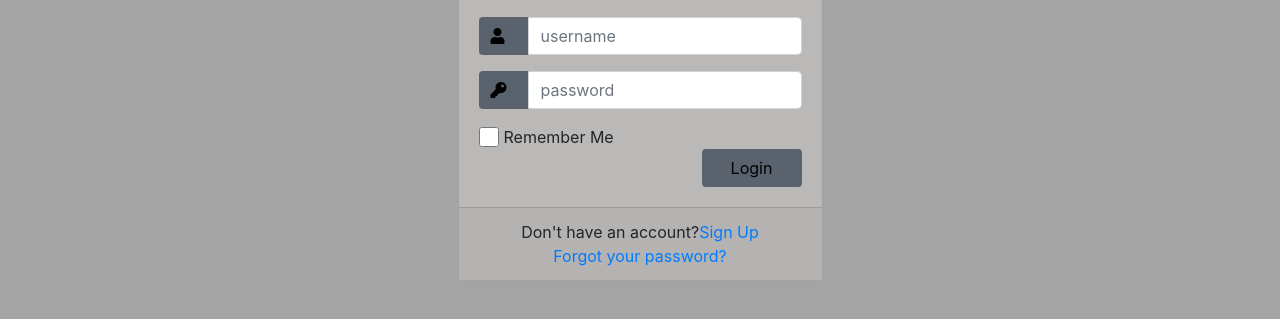
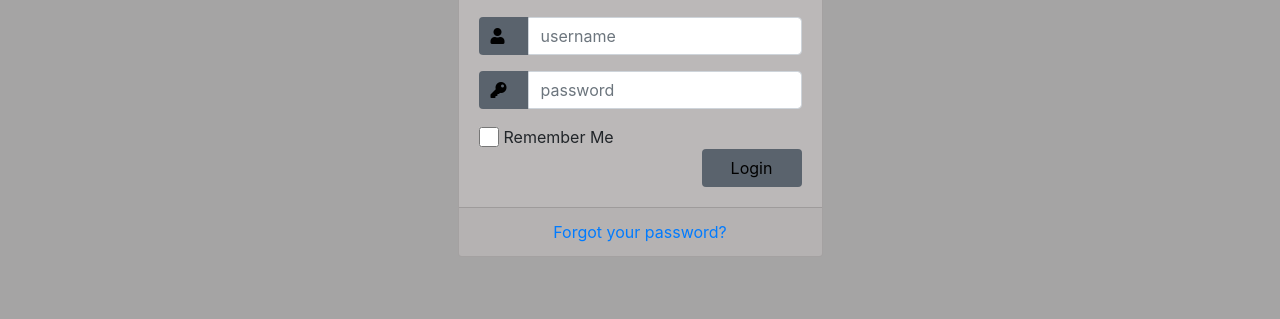
Before and after one commit to T4S-Projektgruppe/T4S_Website, a plain HTML site: page Frontend/Login.html in a window 1280 px wide. Shown: the part 201-520 px from the top of the page. Drawn offline with nearby package versions, Linux system fonts and the light colour scheme.

Commit message:
Deleted useless links

```diff
--- a/Frontend/Login.html
+++ b/Frontend/Login.html
@@ -64,9 +64,6 @@
                 </div>
                 <div class="card-footer">
                     <div class="d-flex justify-content-center">
-                        Don't have an account?<a href="Signup.html">Sign Up</a>
-                    </div>
-                    <div class="d-flex justify-content-center">
                         <a href="#">Forgot your password?</a>
                     </div>
                 </div>
@@ -75,8 +72,6 @@
     </div>
 
 
-    <script src="https://code.jquery.com/jquery-3.5.1.slim.min.js" integrity="sha384-DfXdz2htPH0lsSSs5nCTpuj/zy4C+OGpamoFVy38MVBnE+IbbVYUew+OrCXaRkfj" crossorigin="anonymous"></script>
-    <script src="https://cdn.jsdelivr.net/npm/popper.js@1.16.0/dist/umd/popper.min.js" integrity="sha384-Q6E9RHvbIyZFJoft+2mJbHaEWldlvI9IOYy5n3zV9zzTtmI3UksdQRVvoxMfooAo" crossorigin="anonymous"></script>
-    <script src="https://stackpath.bootstrapcdn.com/bootstrap/4.5.0/js/bootstrap.min.js" integrity="sha384-OgVRvuATP1z7JjHLkuOU7Xw704+h835Lr+6QL9UvYjZE3Ipu6Tp75j7Bh/kR0JKI" crossorigin="anonymous"></script>
+
   </body>
 </html>
```
Also changed, not shown: Frontend/Main-Page.html (+1 -3 lines), Frontend/Profil.html (+0 -4 lines), Frontend/Schüler-Liste.html (+1 -3 lines), Frontend/Signup.html (+0 -6 lines).
